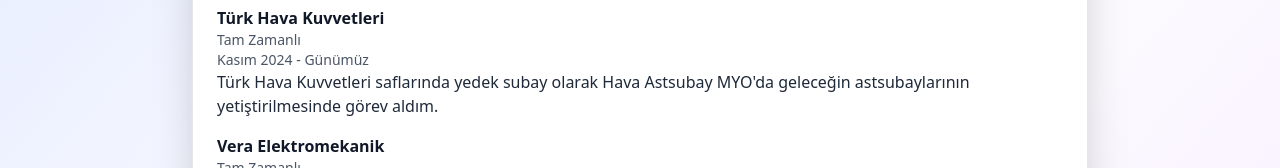
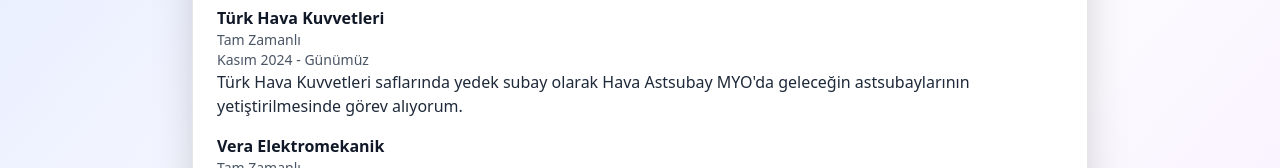
Before and after one commit to OmerGokalp/mywebsite-vue, a Vue app: page /cv in a window 1280 px wide. Shown: the part 571-739 px from the top of the page. Built offline with nearby package versions, Linux system fonts and the light colour scheme.

Commit message:
metin-fixed

```diff
--- a/src/views/CvView.vue
+++ b/src/views/CvView.vue
@@ -41,7 +41,7 @@
               <h3 class="font-semibold text-gray-900 dark:text-white">Türk Hava Kuvvetleri</h3>
               <p class="text-sm text-gray-600 dark:text-gray-400">Tam Zamanlı</p>
               <p class="text-sm text-gray-600 dark:text-gray-400">Kasım 2024 - Günümüz</p>
-              <p>Türk Hava Kuvvetleri saflarında yedek subay olarak Hava Astsubay MYO'da geleceğin astsubaylarının yetiştirilmesinde görev aldım.</p>
+              <p>Türk Hava Kuvvetleri saflarında yedek subay olarak Hava Astsubay MYO'da geleceğin astsubaylarının yetiştirilmesinde görev alıyorum.</p>
             </div>
             <div>
               <h3 class="font-semibold text-gray-900 dark:text-white">Vera Elektromekanik</h3>
```
